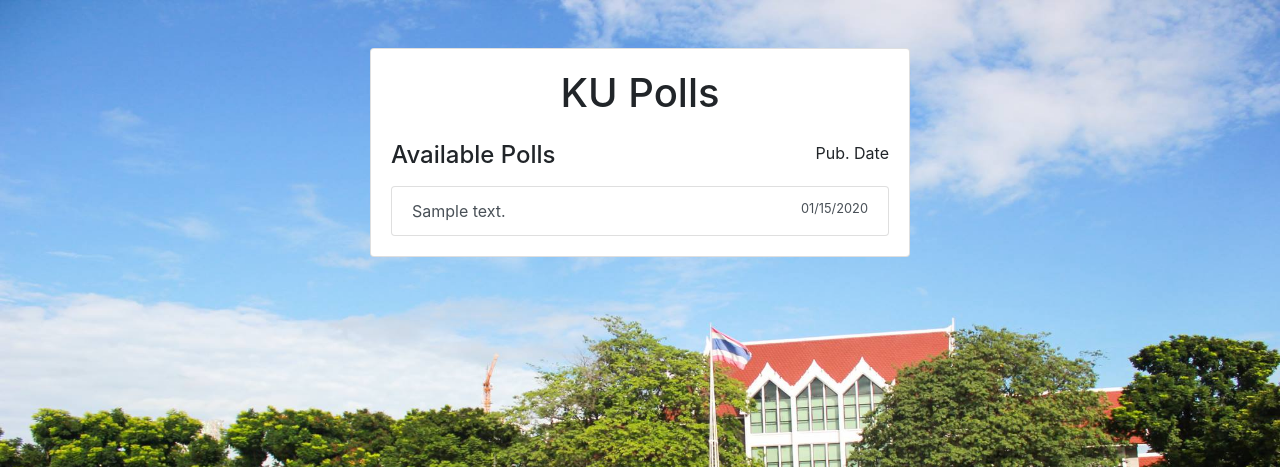
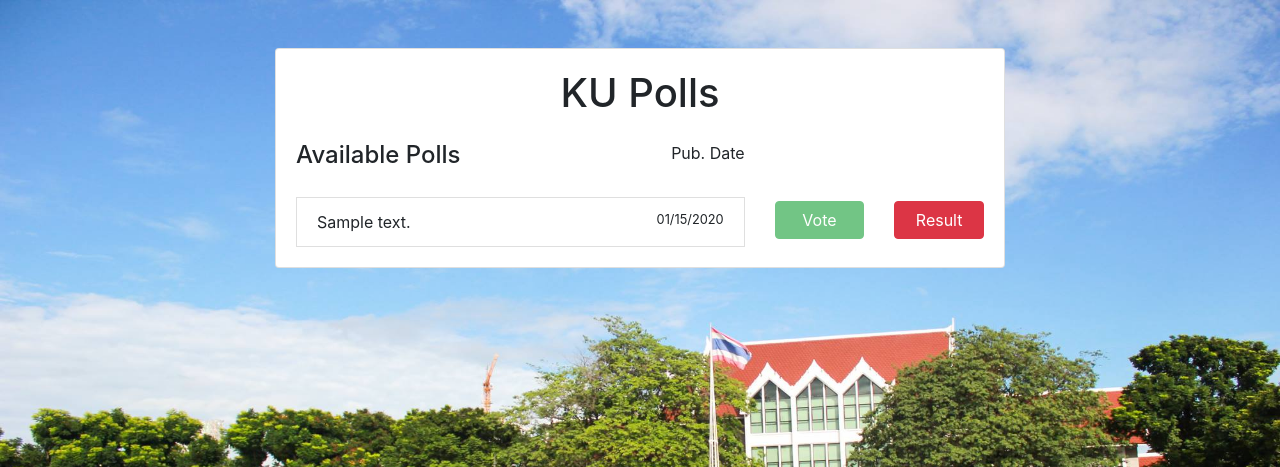
Before and after one commit to nicenicegame/ku-polls, a Django app: page /polls/ in a window 1280 px wide. Shown: the top 467 px of the page. Run offline with Django 3.2, Linux system fonts and the light colour scheme; tables that the repository leaves empty hold one stand-in row (values such as "Sample post"); some libraries are stand-ins or nearby versions.

Commit message:
Improved navigation.

```diff
--- a/polls/templates/polls/detail.html
+++ b/polls/templates/polls/detail.html
@@ -22,7 +22,7 @@
 <br>
 {% endfor %}
 <input type="submit" value="Vote" class="btn btn-success">
-<a class="btn btn-danger float-right" href="{% url 'polls:index' %}">Go Back</a>
+<a class="btn btn-danger float-right" href="{% url 'polls:index' %}">Back to List of Polls</a>
 </form>
 
 {% endblock %}
--- a/polls/templates/polls/index.html
+++ b/polls/templates/polls/index.html
@@ -15,16 +15,31 @@
 <h1 class="mb-4 text-center">KU Polls</h1>
 
 {% if latest_question_list %}
-    <h4 class="d-inline">Available Polls</h4>
-    <p class="d-inline float-right">Pub. Date</p>
-    <div class="list-group mt-3">
+    <div class="row">
+        <div class="col-12 col-md-8">
+            <h4 class="d-inline">Available Polls</h4>
+            <p class="d-inline float-right">Pub. Date</p>
+        </div>
+    </div>
+    <ul class="list-group mt-3">
     {% for question in latest_question_list %}
-        <a href="{% url 'polls:detail' question.id %}" class="list-group-item list-group-item-action">
-            {{ question.question_text }}
-            <small class="float-right">{{ question.pub_date|date:"SHORT_DATE_FORMAT" }}</small>
-        </a>
+        <div class="row">
+            <div class="col-12 col-md-8">
+                <li class="list-group-item">
+                    {{ question.question_text }}
+                    <small class="float-right">{{ question.pub_date|date:"SHORT_DATE_FORMAT" }}</small>
+                </li>
+            </div>
+            <div class="col-6 col-md-2 pt-1">
+                <a
+                    href="{% url 'polls:vote' question.id %}"
+                    class="btn btn-success {% if not question.can_vote %}disabled{% endif %} btn-block">Vote</a>
+            </div>
+            <div class="col-6 col-md-2 pt-1">
+                <a href="{% url 'polls:results' question.id %}" class="btn btn-danger btn-block">Result</a>
+            </div>
+        </div>
     {% endfor %}
-    </div>
 {% else %}
     <p class="mt-5 text-center">No polls are available.</p>
 {% endif %}
--- a/polls/templates/polls/main.html
+++ b/polls/templates/polls/main.html
@@ -11,7 +11,7 @@
 <body>
 <div class="container">
     <div class="row justify-content-center">
-        <div class="col-12 col-md-6">
+        <div class="col-12 col-md-8">
             <div class="card mt-5">
                 <div class="card-body">
                     {% block content %}
```
Also changed, not shown: polls/templates/polls/results.html (+5 -4 lines).
